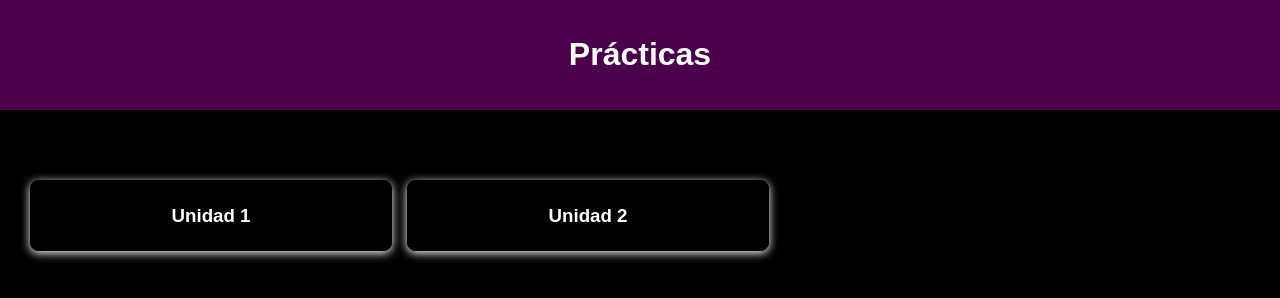
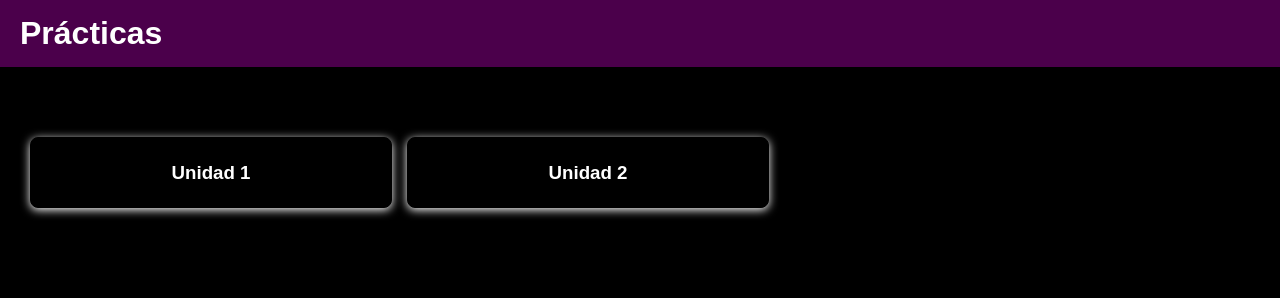
Before and after one commit to AlanM25/AlanM25.github.io, a plain HTML site: page index.html in a window 1280 px wide. Drawn offline with Linux system fonts and the light colour scheme.

Commit message:
homepage actualizado

```diff
--- a/style.css
+++ b/style.css
@@ -11,12 +11,17 @@ header {
     padding: 15px 20px;
     align-items: center;
     display: flex;
-    justify-content: center;
+    justify-content: space-between;
+
 }
 
 a {
     color: white;
     text-decoration: none;
+}
+
+h1 {
+    margin: 0;
 }
 
 .containt {
```
